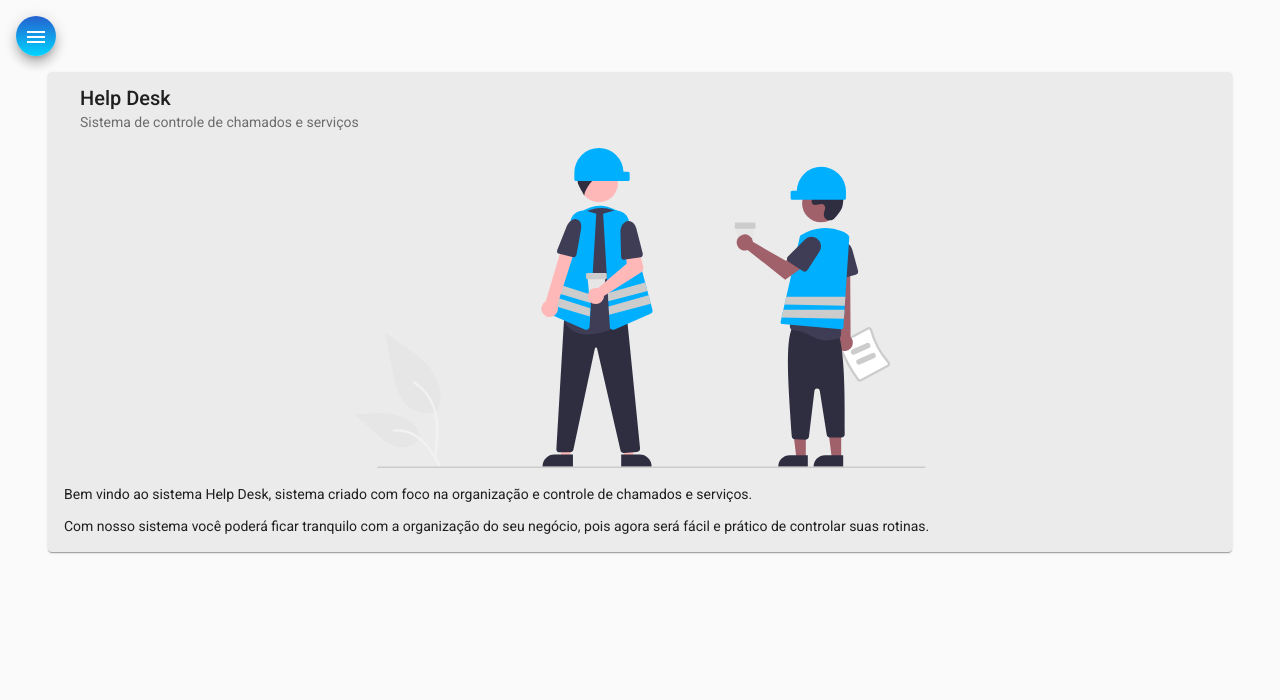
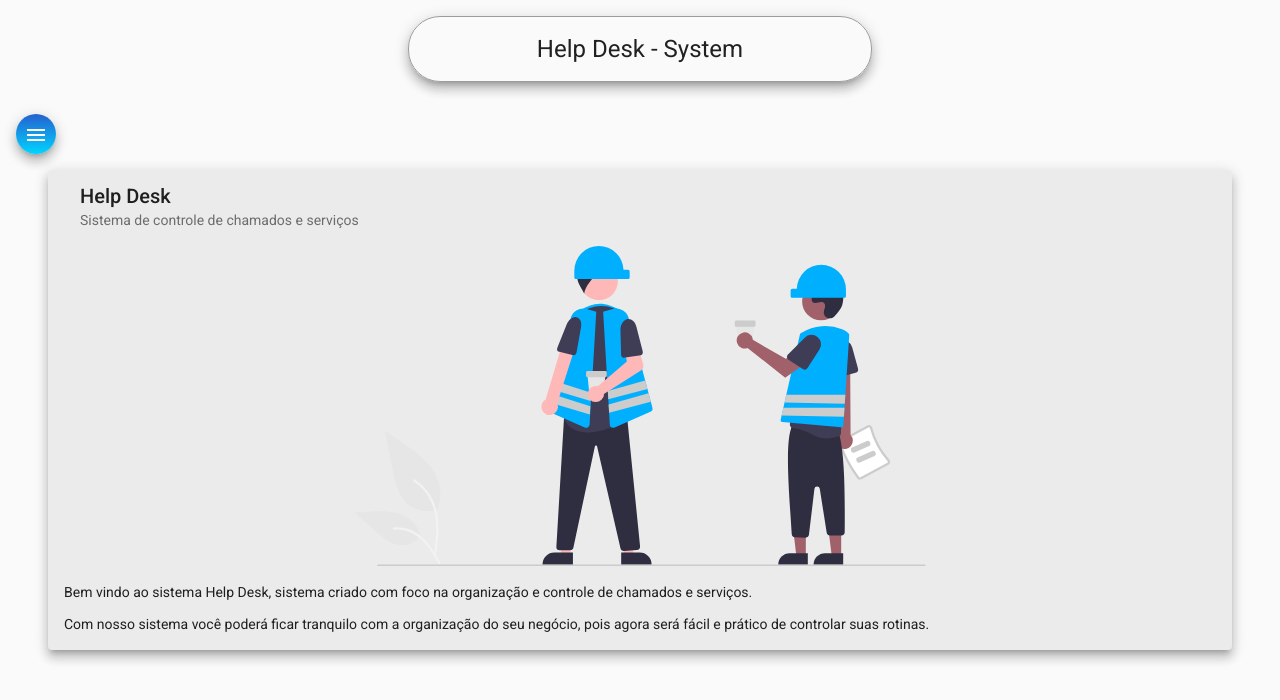
Before and after one commit to ReginaldoCampelo/help-desk-app, an Angular app: page /home in a window 1280 px wide. Shown: the top 700 px of the page. Built offline with nearby package versions, Linux system fonts and the light colour scheme.

Commit message:
improving header template

```diff
--- a/src/app/components/header/header.component.css
+++ b/src/app/components/header/header.component.css
@@ -0,0 +1,12 @@
+.container {
+    display: flex;
+    align-items: center;
+    justify-content: center;
+}
+
+h1 {
+    margin-top: 1rem;
+    border: 1px solid rgb(161, 154, 154);
+    padding: 1rem 10%;
+    border-radius: 2rem;
+}
--- a/src/app/components/header/header.component.html
+++ b/src/app/components/header/header.component.html
@@ -1 +1,3 @@
-<p>header works!</p>
+<div class="container">
+    <h1 class="mat-elevation-z8">Help Desk - System</h1>
+</div>
--- a/src/app/components/home/home.component.html
+++ b/src/app/components/home/home.component.html
@@ -1,4 +1,4 @@
-<mat-card class="card">
+<mat-card class="card mat-elevation-z8">
     <mat-card-header>
       <mat-card-title>Help Desk</mat-card-title>
       <mat-card-subtitle>Sistema de controle de chamados e serviços</mat-card-subtitle>
--- a/src/app/components/navbar/navbar.component.html
+++ b/src/app/components/navbar/navbar.component.html
@@ -28,11 +28,12 @@
                 Logout
             </a>
         </mat-nav-list>
-
-
     </mat-drawer>
 
     <div class="sidenav-content">
+
+        <hdk-header></hdk-header>
+
         <button class="menu mat-elevation-z8" (click)="drawer.toggle()" mat-icon-button>
             <mat-icon>menu</mat-icon>
         </button>
```
